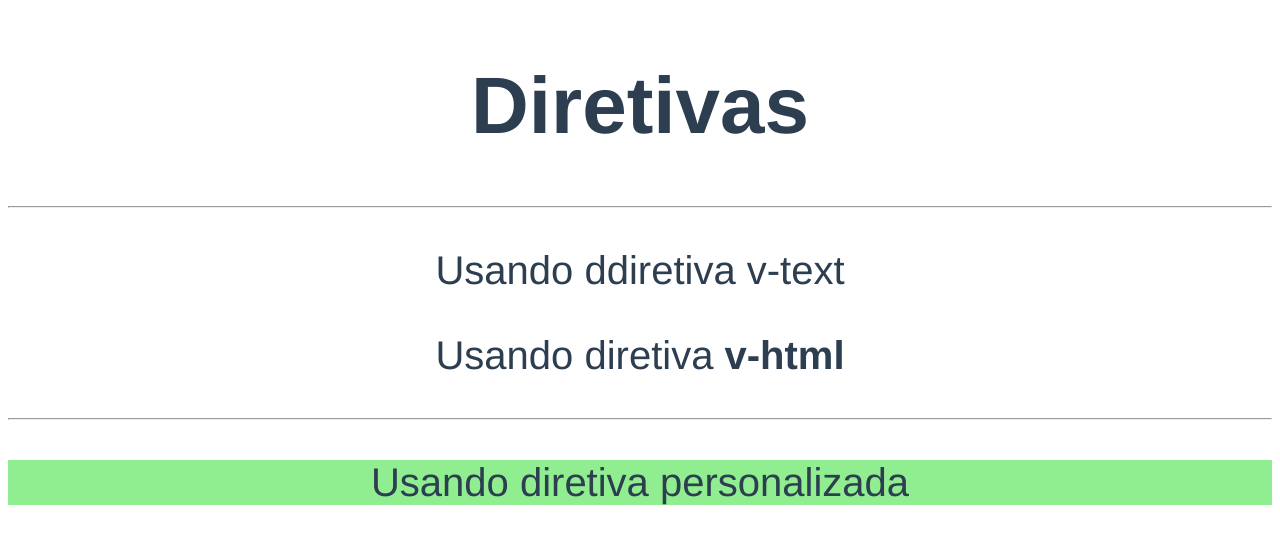
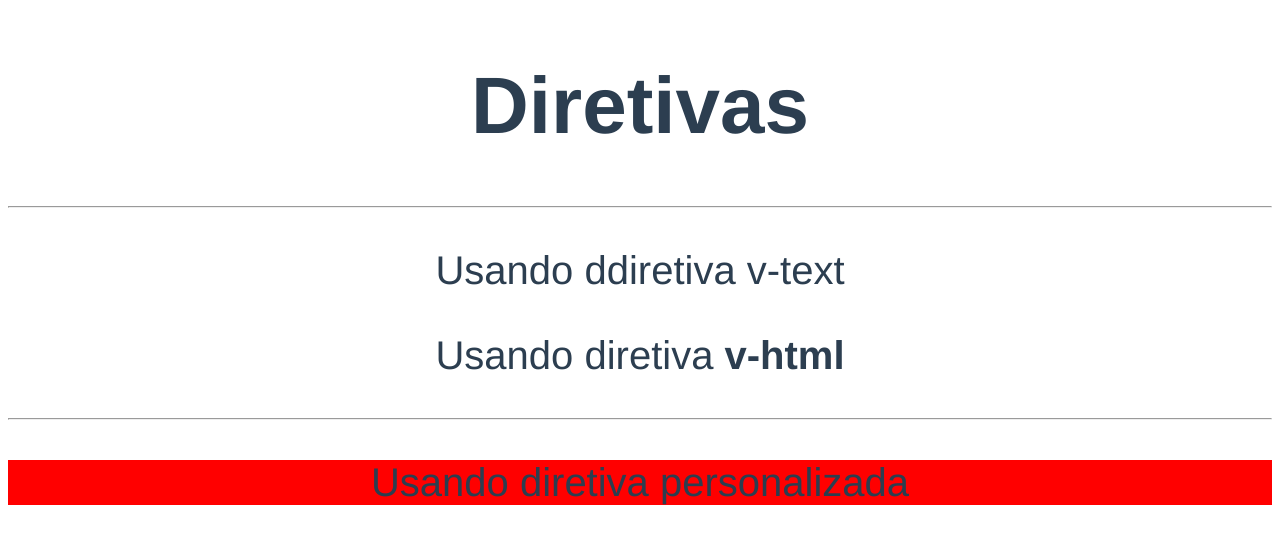
Before and after one commit to JFmaia/curso_vue, a Vue app in the folder diretivas/diretivas-exercicios/: page / in a window 1280 px wide. Shown: the top 544 px of the page. Built offline with nearby package versions, Linux system fonts and the light colour scheme.

Commit message:
chore: Passando valor para diretiva.

```diff
--- a/diretivas/diretivas-exercicios/src/App.vue
+++ b/diretivas/diretivas-exercicios/src/App.vue
@@ -7,7 +7,7 @@
 		<!--PEGA o texto ou codigo com html e executa as tags htmls-->
 		<p v-html="'Usando diretiva <strong>v-html</strong>'"></p>
 		<hr>
-		<p v-destaque>Usando diretiva personalizada</p>
+		<p v-destaque="'red'">Usando diretiva personalizada</p>
 	</div>
 </template>
 
--- a/diretivas/diretivas-exercicios/src/main.js
+++ b/diretivas/diretivas-exercicios/src/main.js
@@ -4,8 +4,9 @@ import App from './App.vue'
 Vue.config.productionTip = false
 
 Vue.directive('destaque',{
-	bind(el){
-		el.style.backgroundColor = 'lightgreen'
+	bind(el,binding, vnode){
+		// el.style.backgroundColor = 'lightgreen'
+		el.style.backgroundColor = binding.value
 	}
 })
 
```
